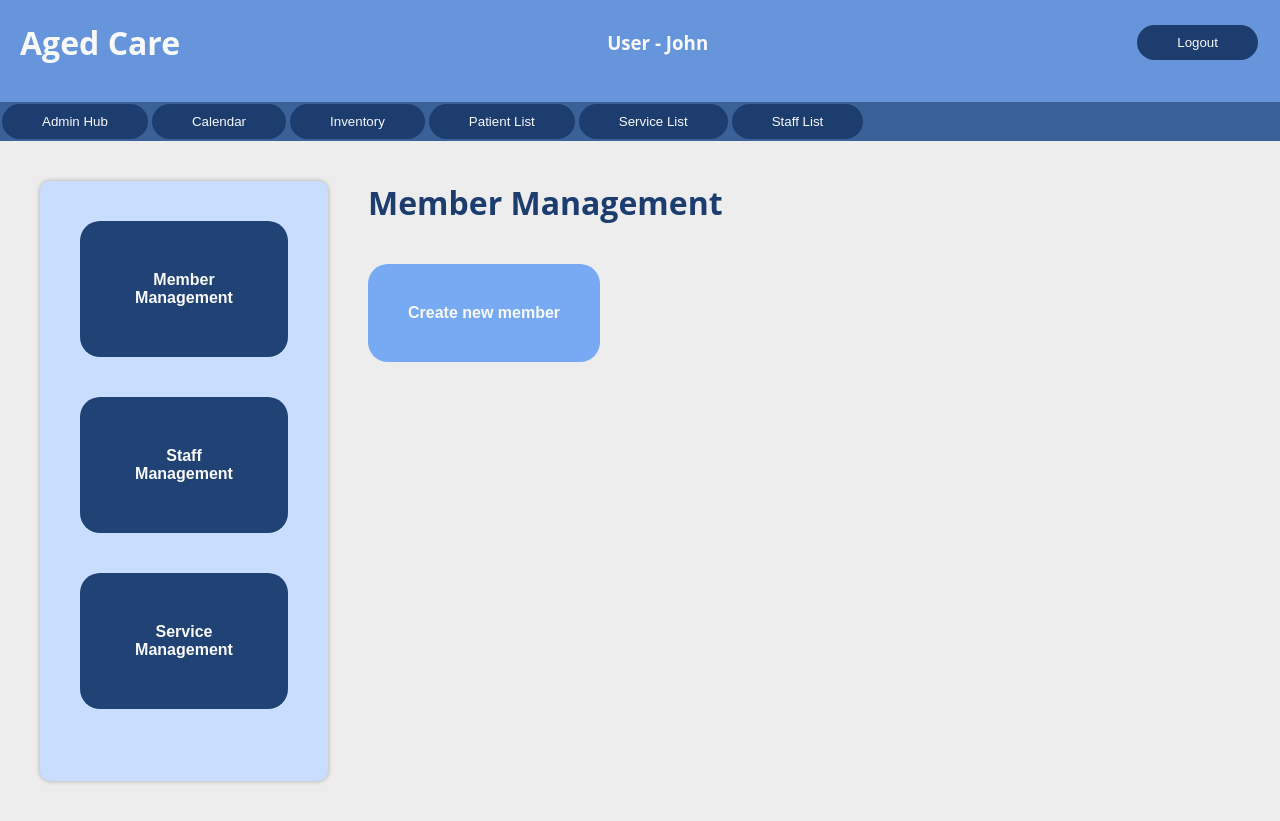
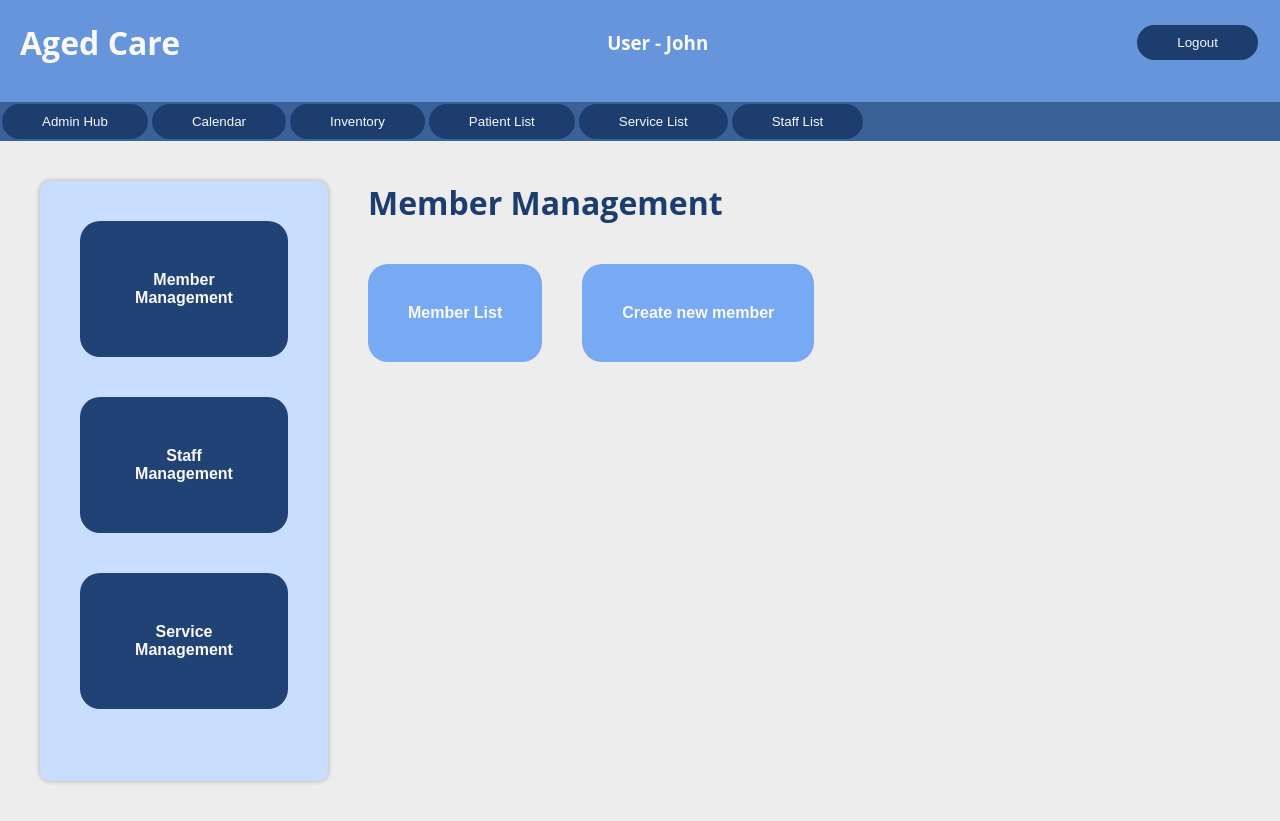
Before and after one commit to Shahnawaz00/agedcare-client, a React (Create React App) app: page /admin/member-management in a window 1280 px wide. Built offline with nearby package versions, Linux system fonts and the light colour scheme.

Commit message:
Added Staff management and Service Management

```diff
--- a/src/pages/admin/MemberManagement.js
+++ b/src/pages/admin/MemberManagement.js
@@ -10,6 +10,11 @@ export default function MemberManagement() {
             <AdminSidebar />
             <div>
                 <h1 className='adminhub-heading' >Member Management</h1>
+                <Link to='/admin/patient-list'>
+                    <button>
+                        Member List
+                    </button>
+                </Link>
                 <Link to='/admin/create-member'>
                     <button>
                         Create new member
```
Also changed, not shown: src/App.js (+20 -0 lines).
